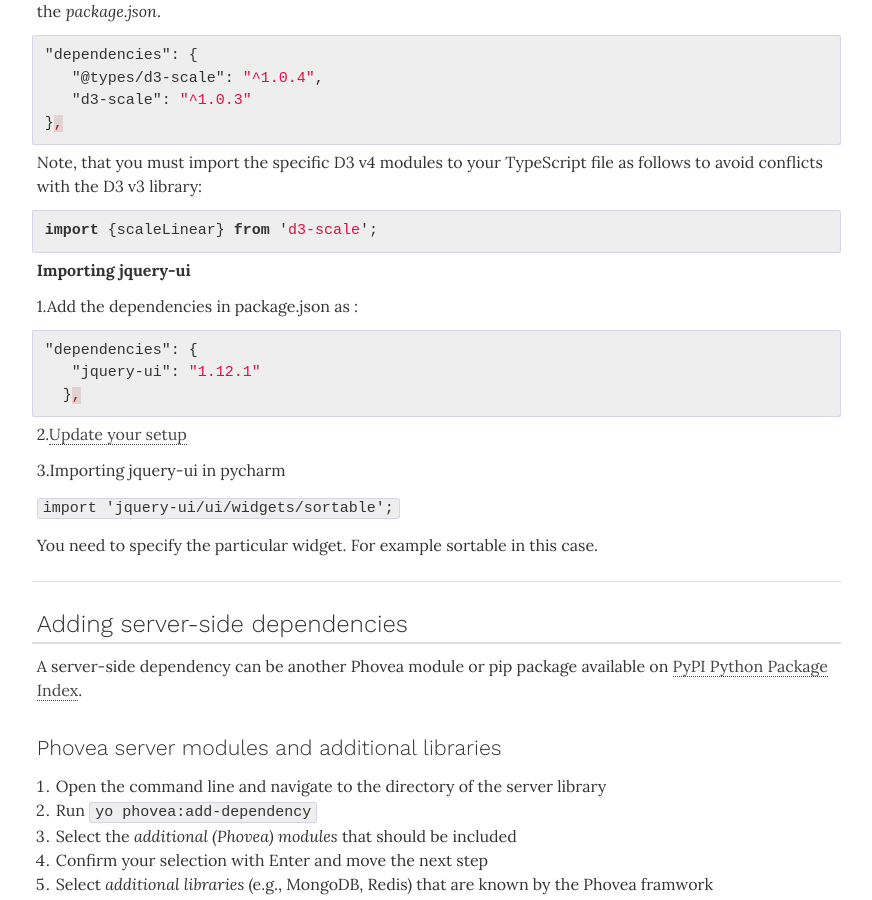
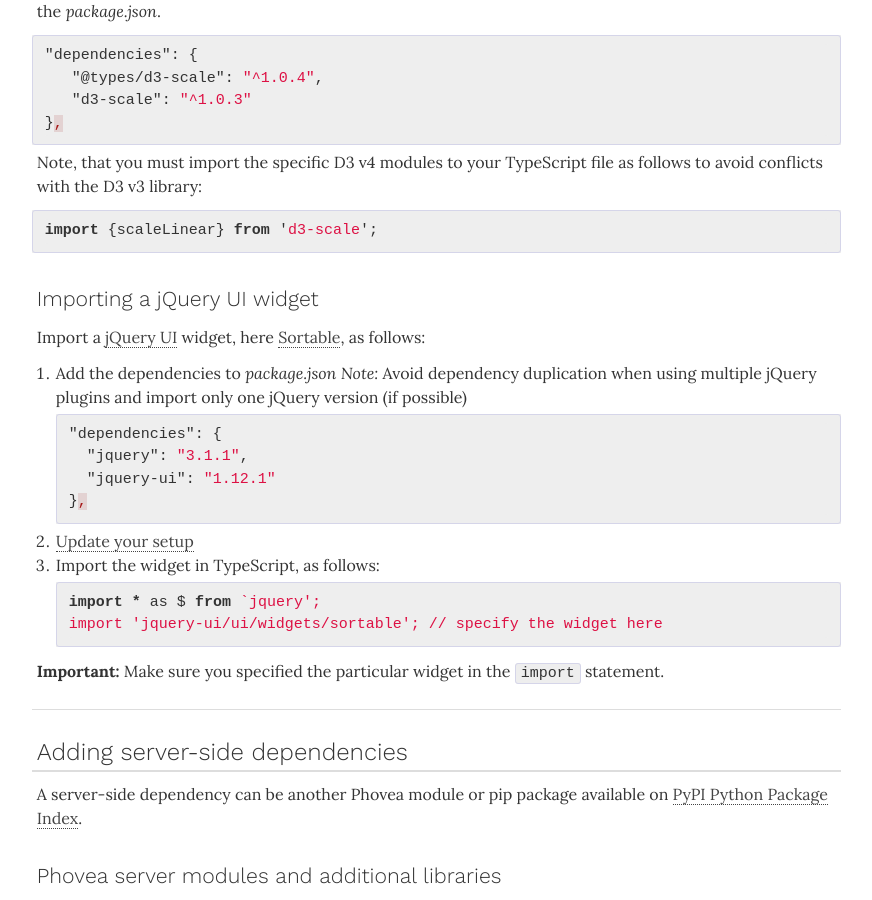
Before and after one commit to phovea/phovea.github.io, a Jekyll site: the page built from contributors/adding-dependencies.md, in a window 1280 px wide and 900 px high, scrolled down 1167 px. Shown: the whole window, without its empty margins (317-1189 px from the left). Built offline with Jekyll 4.4.1, drawn with Linux system fonts in a browser that asks for light colours; nearby versions of some CDN libraries; some web fonts are replaced.

Commit message:
Updated formatting and wording

````diff
--- a/contributors/adding-dependencies.md
+++ b/contributors/adding-dependencies.md
@@ -63,21 +63,26 @@ Note, that you must import the specific D3 v4 modules to your TypeScript file as
 ```js
 import {scaleLinear} from 'd3-scale';
 ```
-**Importing jquery-ui**
+### Importing a jQuery UI widget
 
-1.Add the dependencies in package.json as :
+Import a [jQuery UI](http://jqueryui.com/) widget, here [Sortable](http://jqueryui.com/sortable/), as follows:
+
+1. Add the dependencies to *package.json*
+   *Note:* Avoid dependency duplication when using multiple jQuery plugins and import only one jQuery version (if possible)
 ```json
 "dependencies": {
-   "jquery-ui": "1.12.1"
-  },
+  "jquery": "3.1.1",
+  "jquery-ui": "1.12.1"
+},
 ```
-2.[Update your setup](#update-setup)
+2. [Update your setup](#update-setup)
+3. Import the widget in TypeScript, as follows:
+```js
+import * as $ from `jquery';
+import 'jquery-ui/ui/widgets/sortable'; // specify the widget here
+```
 
-3.Importing jquery-ui in pycharm
-
-`import 'jquery-ui/ui/widgets/sortable';`
-
-You need to specify the particular widget. For example sortable in this case.
+**Important:** Make sure you specified the particular widget in the `import` statement.
 
 -----
 
````
